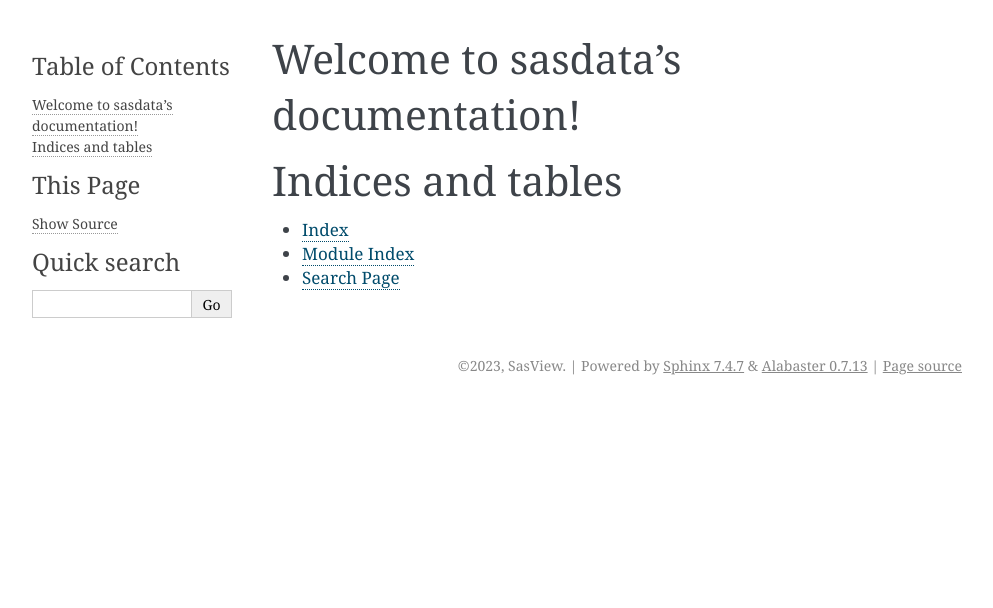
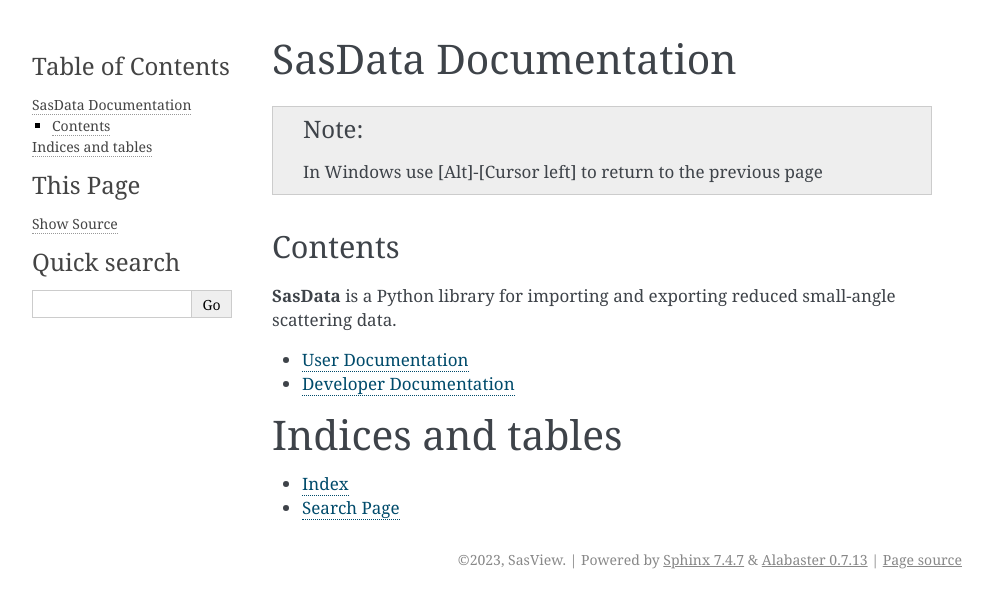
Before and after one commit to SasView/sasdata, a Sphinx documentation site: the page built from docs/source/index.rst, in a window 1280 px wide. Shown: the top 608 px of the page, without its empty margins (148-1141 px from the left). Built offline with Sphinx 7.4.7, drawn with Linux system fonts in a browser that asks for light colours.

Commit message:
Add links for user and developer documentation and a basic blurb describing the package

```diff
--- /dev/null
+++ b/docs/source/dev/dev.rst
@@ -0,0 +1,6 @@
+.. dev.rst
+
+.. _dev:
+
+Developer Documentation
+=======================
--- a/docs/source/index.rst
+++ b/docs/source/index.rst
@@ -3,18 +3,25 @@
    You can adapt this file completely to your liking, but it should at least
    contain the root `toctree` directive.
 
-Welcome to sasdata's documentation!
-===================================
+SasData Documentation
+=====================
+
+.. note:: In Windows use [Alt]-[Cursor left] to return to the previous page
+
+Contents
+--------
+
+**SasData** is a Python library for importing and exporting reduced small-angle scattering data.
 
 .. toctree::
-   :maxdepth: 2
-   :caption: Contents:
+   :maxdepth: 1
 
+   User Documentation <user/user>
 
+   Developer Documentation <dev/dev>
 
 Indices and tables
 ==================
 
 * :ref:`genindex`
-* :ref:`modindex`
 * :ref:`search`
--- /dev/null
+++ b/docs/source/user/user.rst
@@ -0,0 +1,6 @@
+.. user.rst
+
+.. _user:
+
+User Documentation
+==================
```
